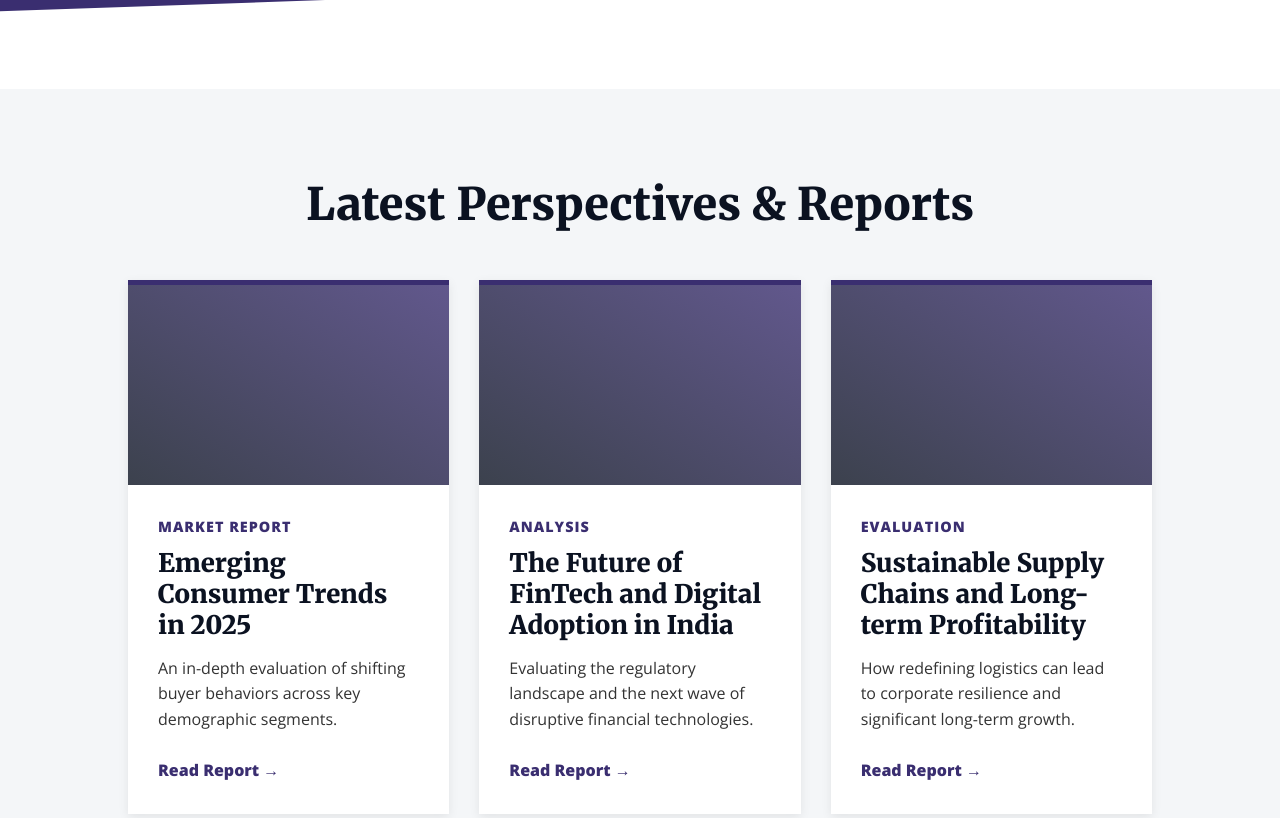
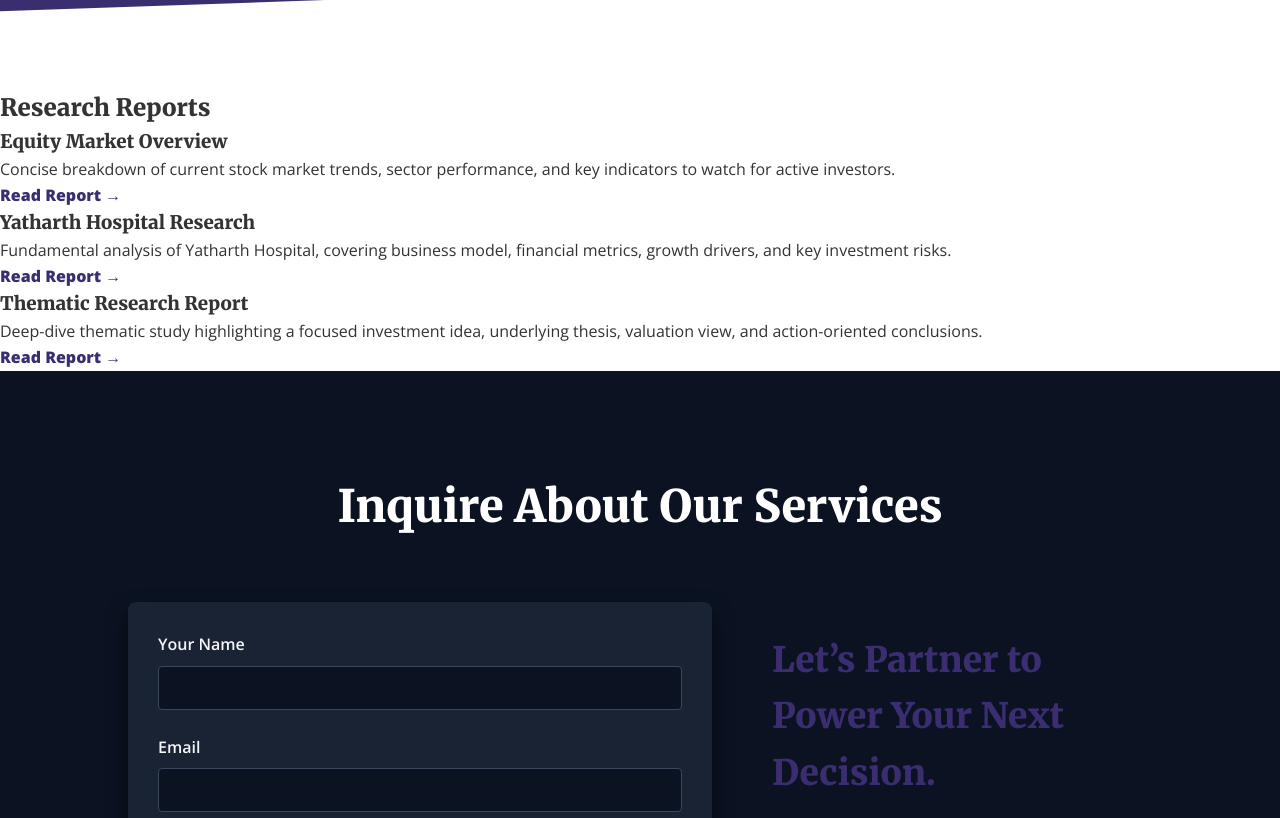
Before and after one commit to sterlingresearch/sterlingresearch, a plain HTML site: page index.html in a window 1280 px wide. Shown: the part 1758-2576 px from the top of the page. Drawn offline with nearby package versions, Linux system fonts and the light colour scheme.

Commit message:
Update index.html

```diff
--- a/index.html
+++ b/index.html
@@ -416,44 +416,47 @@ Follow us for consistent market updates, industry trends, and in-depth equity in
         </div>
     </section>
 
-    <section id="insights" class="section insights-bg">
-        <h2 class="section-title">Latest Perspectives & Reports</h2>
+    <section class="insights" id="insights">
+  <div class="container">
+    <h2>Research Reports</h2>
+    <div class="insight-grid">
 
-        <div class="grid-container">
-            <article class="report-card">
-                <div class="card-image"></div>
-                <div class="card-content">
-                    <span class="card-category">Market Report</span>
-                    <h3 class="card-title">Emerging Consumer Trends in 2025</h3>
-                    <p>An in-depth evaluation of shifting buyer behaviors across key demographic segments.</p>
-                    <br>
-                    <a href="#" class="read-more">Read Report &rarr;</a>
-                </div>
-            </article>
+      <div class="insight-card">
+        <h3>Equity Market Overview</h3>
+        <p>
+          Concise breakdown of current stock market trends, sector performance,
+          and key indicators to watch for active investors.
+        </p>
+        <a href="reports/stock.pdf" class="read-more" target="_blank" rel="noopener">
+          Read Report →
+        </a>
+      </div>
 
-            <article class="report-card">
-                <div class="card-image"></div>
-                <div class="card-content">
-                    <span class="card-category">Analysis</span>
-                    <h3 class="card-title">The Future of FinTech and Digital Adoption in India</h3>
-                    <p>Evaluating the regulatory landscape and the next wave of disruptive financial technologies.</p>
-                    <br>
-                    <a href="#" class="read-more">Read Report &rarr;</a>
-                </div>
-            </article>
+      <div class="insight-card">
+        <h3>Yatharth Hospital Research</h3>
+        <p>
+          Fundamental analysis of Yatharth Hospital, covering business model,
+          financial metrics, growth drivers, and key investment risks.
+        </p>
+        <a href="reports/Yatharth.pdf" class="read-more" target="_blank" rel="noopener">
+          Read Report →
+        </a>
+      </div>
 
-            <article class="report-card">
-                <div class="card-image"></div>
-                <div class="card-content">
-                    <span class="card-category">Evaluation</span>
-                    <h3 class="card-title">Sustainable Supply Chains and Long-term Profitability</h3>
-                    <p>How redefining logistics can lead to corporate resilience and significant long-term growth.</p>
-                    <br>
-                    <a href="#" class="read-more">Read Report &rarr;</a>
-                </div>
-            </article>
-        </div>
-    </section>
+      <div class="insight-card">
+        <h3>Thematic Research Report</h3>
+        <p>
+          Deep-dive thematic study highlighting a focused investment idea,
+          underlying thesis, valuation view, and action-oriented conclusions.
+        </p>
+        <a href="reports/report.pdf" class="read-more" target="_blank" rel="noopener">
+          Read Report →
+        </a>
+      </div>
+
+    </div>
+  </div>
+</section>
 
     <section id="contact" class="contact-section">
         <h2 class="contact-title">Inquire About Our Services</h2>
```
